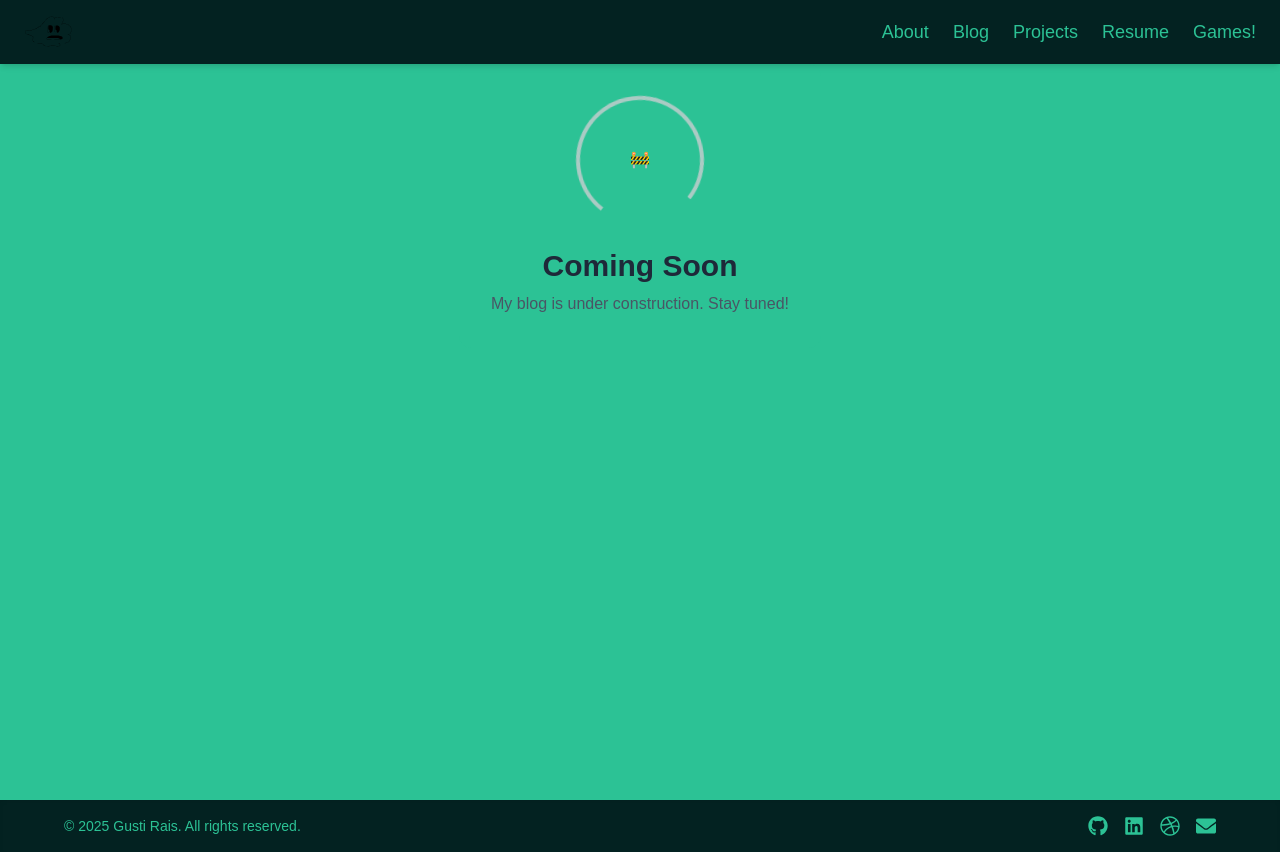
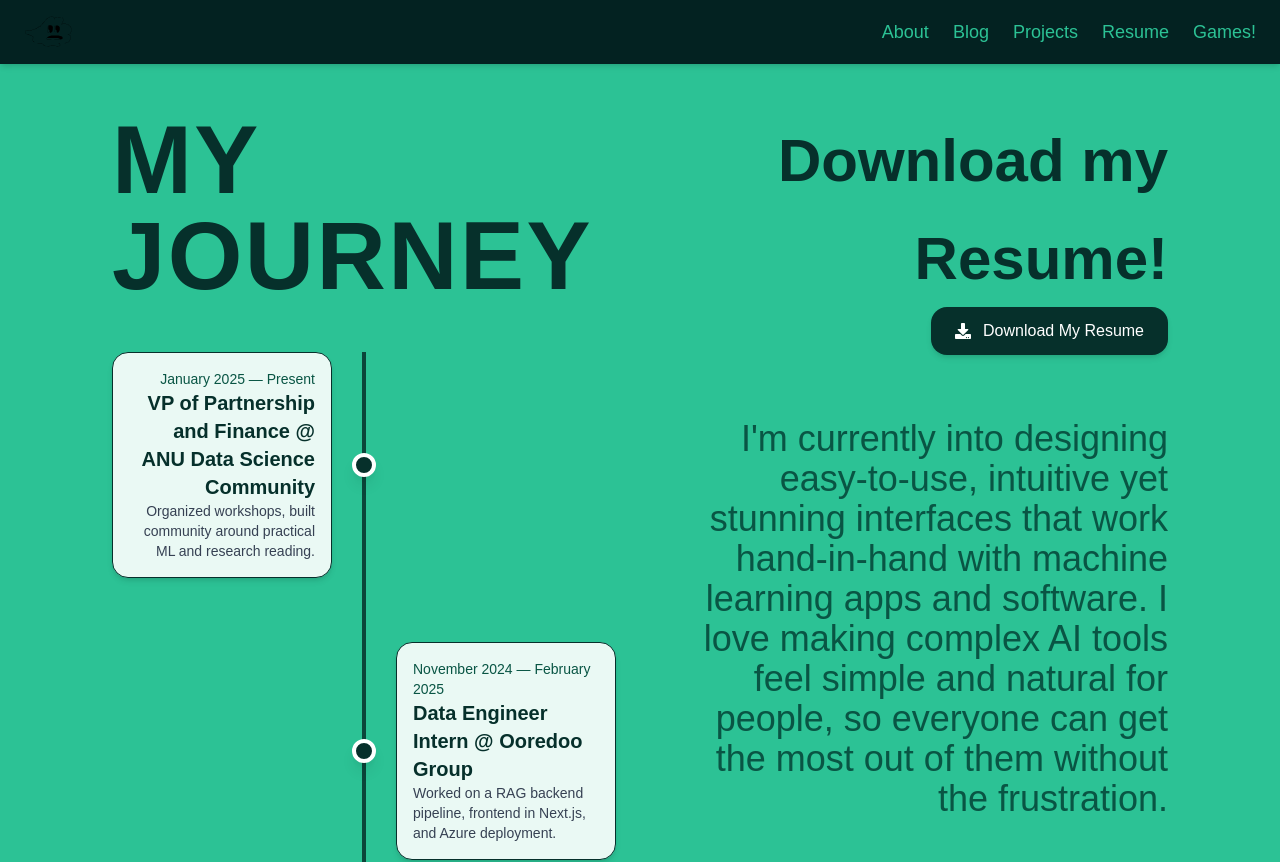
Before and after one commit to goosetea04/personal, a Next.js app: page /resume in a window 1280 px wide. Shown: the top 862 px of the page. Built offline with nearby package versions, Linux system fonts and the light colour scheme.

Commit message:
fixed some things

```diff
--- a/src/app/library/page.tsx
+++ b/src/app/library/page.tsx
@@ -32,8 +32,8 @@ export default function GameLibrary() {
             <h1 className="text-[#06302b] text-6xl md:text-7xl lg:text-8xl font-bold uppercase tracking-wide" style={{ fontFamily: 'var(--font-nimbus-sans), sans-serif' }}>
               Library
             </h1>
-            <p className="text-[#095544] text-xl md:text-2xl font-medium font-nimbus mt-8 leading-relaxed">
-              🎮 Explore my collection of interactive games and experiences
+            <p className="text-[#06302b] text-xl md:text-2xl font-medium font-nimbus mt-8 leading-relaxed">
+              I have loved making games in c++, lua, and Javascript. Try out some Javascript games I made below!
             </p>
           </div>
 
--- a/src/app/resume/page.tsx
+++ b/src/app/resume/page.tsx
@@ -1,21 +1,13 @@
-import React from "react";
+"use client";
+
 import Header from "@/components/Header";
+import Resume from "@/components/Resume";
 
-export default function BlogPage() {
+export default function AboutPage() {
   return (
-    <main className="flex min-h-screen flex-col items-center justify-start bg-[#2cc295]">
+    <div className="relative overflow-hidden w-full min-h-screen bg-[#2cc295] flex flex-col">
       <Header />
-      <div className="flex flex-col items-center p-8 bg-[#2cc295] rounded-xl ">
-        <div className="relative w-32 h-32 mb-6">
-          {/* Simple construction loader */}
-          <div className="absolute inset-0 rounded-full border-4 border-[#aacbc4] border-t-transparent animate-spin"></div>
-          <div className="absolute inset-4 flex items-center justify-center">
-            🚧
-          </div>
-        </div>
-        <h1 className="text-3xl font-bold mb-2 text-gray-800">Coming Soon</h1>
-        <p className="text-gray-600">My blog is under construction. Stay tuned!</p>
-      </div>
-    </main>
+      <Resume />
+    </div>
   );
 }
--- /dev/null
+++ b/src/components/Resume.tsx
@@ -0,0 +1,116 @@
+"use client";
+
+import { useEffect } from "react";
+import { motion, useAnimation } from "framer-motion";
+import { FaDownload } from "react-icons/fa";
+
+const timeline = [
+    {
+    start: "January 2025",
+    end: "Present",
+    title: "VP of Partnership and Finance @ ANU Data Science Community",
+    description: "Organized workshops, built community around practical ML and research reading.",
+  },
+  {
+    start: "November 2024",
+    end: "February 2025",
+    title: "Data Engineer Intern @ Ooredoo Group",
+    description: "Worked on a RAG backend pipeline, frontend in Next.js, and Azure deployment.",
+  },
+  {
+    start: "December 2024",
+    end: "February 2025",
+    title: "Full-Stack Developer @ Martabak SG. BNE.",
+    description: "Led the development of an integrated online menu website ordering system that significantly increased revenue and business growth.",
+  },
+];
+
+export default function Resume() {
+  const controls = useAnimation();
+
+  useEffect(() => {
+    controls.start("visible");
+  }, [controls]);
+
+  const listVariants = {
+    hidden: {},
+    visible: {
+      transition: {
+        staggerChildren: 0.15,
+      },
+    },
+  };
+
+  return (
+    <div className="justify-start w-full min-h-screen bg-[#2cc295] flex flex-col lg:flex-row sm:px-6 md:px-16">
+      {/* Left - Timeline */}
+      <div className="w-full lg:w-1/2 relative z-10 flex flex-col justify-start py-12 px-6 lg:pl-12">
+        <h2 className="text-[#06302b] text-5xl sm:text-7xl md:text-8xl font-bold uppercase tracking-wide mb-12 font-nimbus">
+          My Journey
+        </h2>
+
+        <motion.div
+          className="relative"
+          initial="hidden"
+          animate={controls}
+          variants={listVariants}
+        >
+          <div className="absolute left-1/2 transform -translate-x-1/2 h-full w-1 bg-[#0b453a]" />
+          <div className="space-y-16">
+            {timeline.map((item, index) => {
+              const isLeft = index % 2 === 0;
+              return (
+                <motion.div
+                  key={index}
+                  className={`relative flex items-center w-full ${
+                    isLeft ? "justify-start" : "justify-end"
+                  }`}
+                >
+                  <div
+                    className={`w-1/2 ${
+                      isLeft ? "pr-8 text-right" : "pl-8 text-left"
+                    }`}
+                  >
+                    <motion.div
+                      initial={{ opacity: 0, y: 20 }}
+                      whileInView={{ opacity: 1, y: 0 }}
+                      transition={{ duration: 0.4 }}
+                      className="bg-white/90 rounded-2xl shadow-md p-4 border border-[#06302b]"
+                    >
+                      <h4 className="font-medium text-sm text-[#095544]">
+                        {item.start} — {item.end}
+                      </h4>
+                      <h3 className="text-xl font-bold text-[#06302b] font-nimbus">
+                        {item.title}
+                      </h3>
+                      <p className="text-sm text-gray-700">{item.description}</p>
+                    </motion.div>
+                  </div>
+                  {/* Node */}
+                  <div className="absolute left-1/2 transform -translate-x-1/2 w-6 h-6 bg-[#06302b] border-4 border-white rounded-full z-10 shadow-lg" />
+                </motion.div>
+              );
+            })}
+          </div>
+        </motion.div>
+      </div>
+
+      {/* Right - Download + Description */}
+      <div className="w-full lg:w-1/2 relative z-10 flex flex-col justify-start items-end py-12 px-6 lg:pr-12 ">
+        <p className="text-[#06302b] text-xl pl-2 sm:text-4xl text-right md:text-6xl font-bold font-nimbus leading-relaxed">
+            Download my Resume!
+          </p>
+        <button
+          onClick={() => window.open("/resume.pdf", "_blank")}
+          className="flex items-center gap-3 bg-[#06302b] hover:bg-[#095544] text-white font-medium px-6 py-3 rounded-2xl shadow-md transition-all"
+        >
+          <FaDownload />
+          Download My Resume
+        </button>
+        <p className="text-[#095544] text-xl pl-2 sm:text-2xl md:text-4xl font-nimbus text-right justify-end pt-16">
+            I&apos;m currently into designing easy-to-use, intuitive yet stunning interfaces that work hand-in-hand with machine learning apps and software. I love making complex AI tools feel simple and natural for people, so everyone can get the most out of them without the frustration.
+        </p>
+      </div>
+    </div>
+  );
+}
--- a/src/components/hero/Hero.tsx
+++ b/src/components/hero/Hero.tsx
@@ -15,7 +15,7 @@ export const Hero = () => {
     { label: "About", href: "/#about" },
     { label: "Tech Stack", href: "/#techstack" },
     { label: "Get In Touch", href: "/#contact" },
-    { label: "Projects", href: "/play" },
+    { label: "Projects", href: "/portfolio" },
     { label: "Resume", href: "/resume" },
     { label: "Games", href: "/library" },
   ];
```
